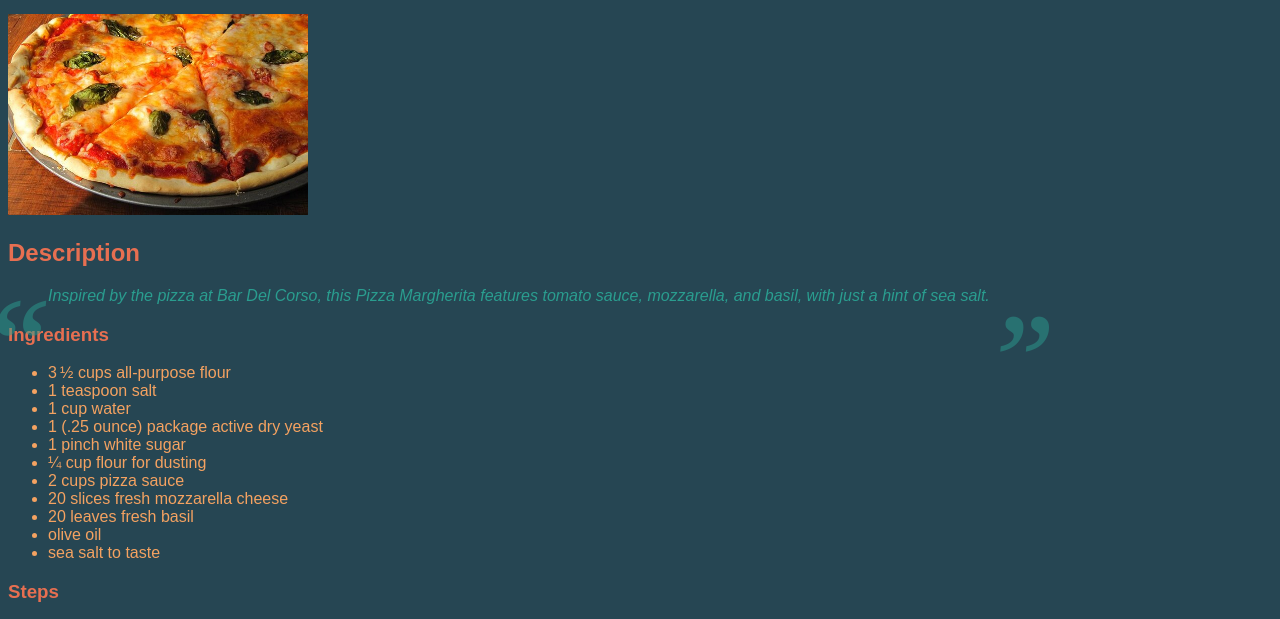
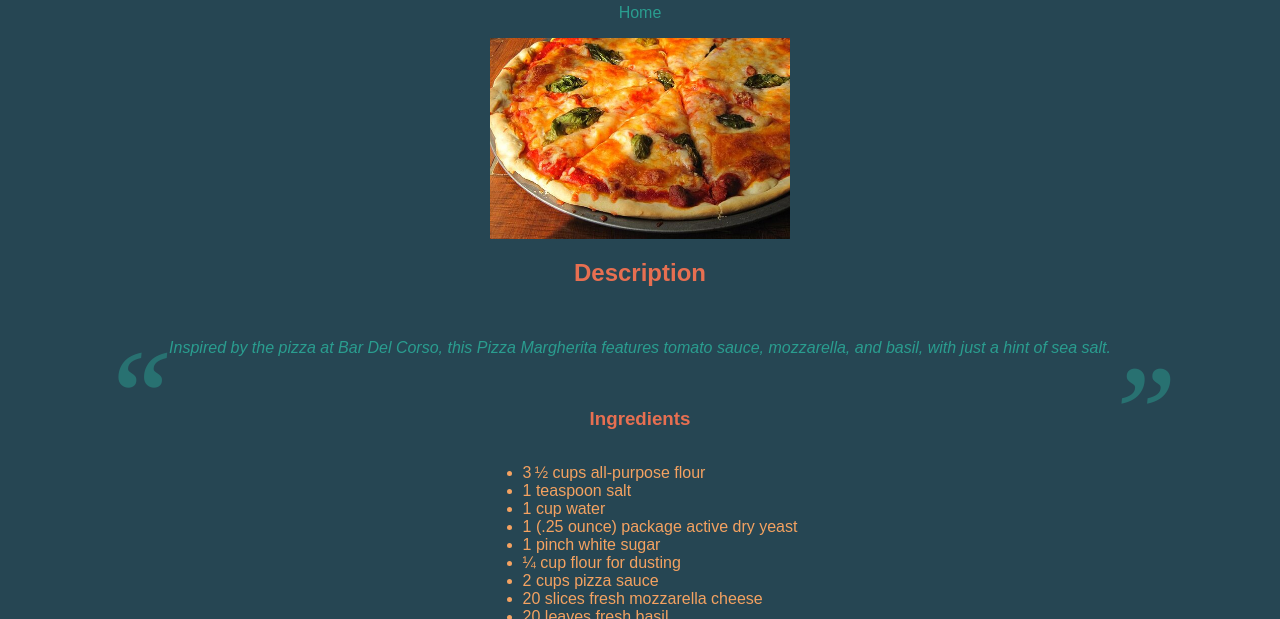
Before and after one commit to ShayaG94/odin_recipes, a plain HTML site: page recipes/pizza.html in a window 1280 px wide. Shown: the part 100-719 px from the top of the page. Drawn offline with Linux system fonts and the light colour scheme.

Commit message:
Style all in center with flex

```diff
--- a/styles/styles.css
+++ b/styles/styles.css
@@ -1,7 +1,9 @@
-* {
+body {
     font-family: Arial, Helvetica, sans-serif;
     background-color: #264653;
-    /* align-items: center; */
+    display: flex;
+    flex-direction: column;
+    align-items: center;
 }
 
 h1 {
@@ -18,7 +20,8 @@ a {
 }
 
 h2,
-h3 {
+h3,
+h4 {
     color: #e76f51;
 }
 
```
